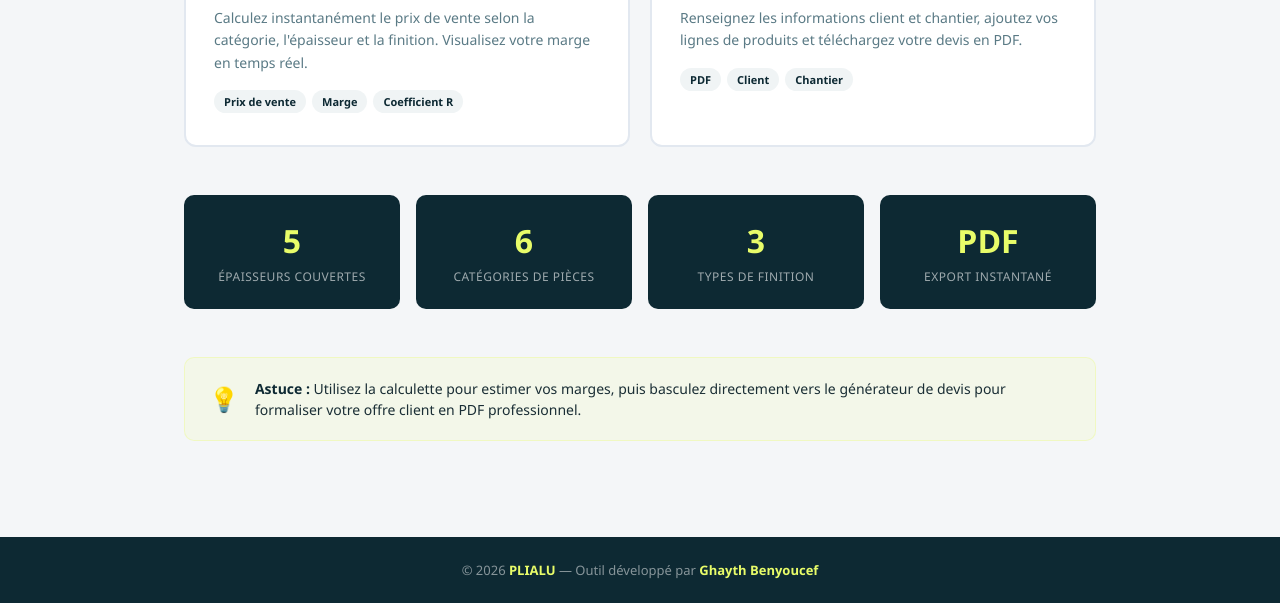
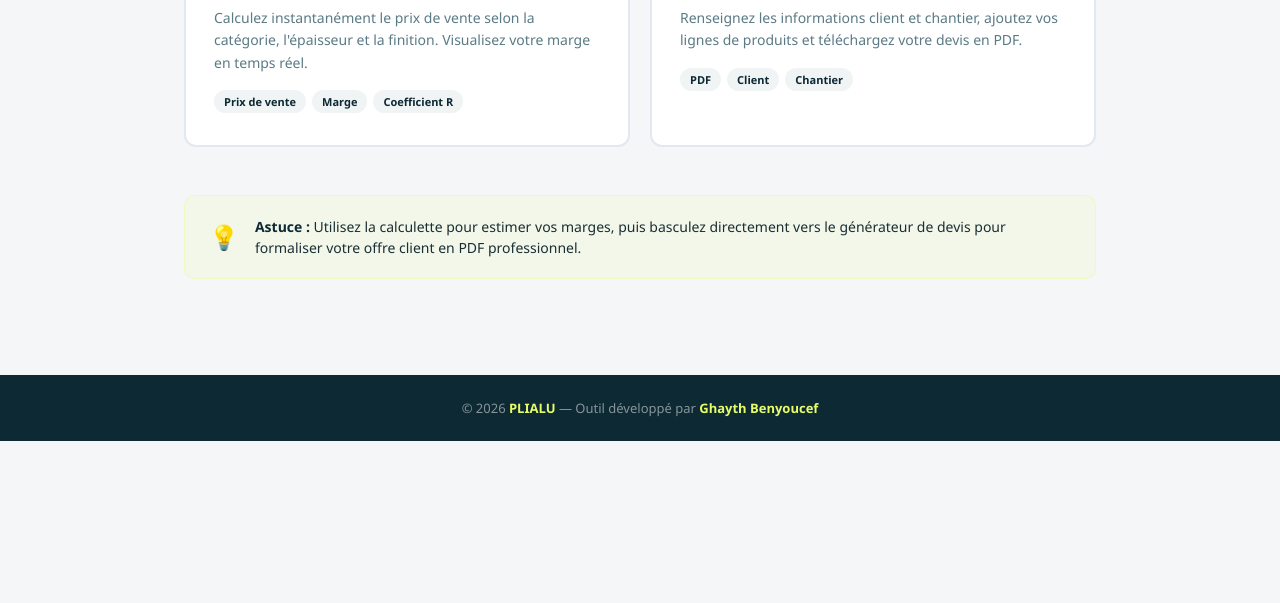
Before and after one commit to Ghayth-plialu/Ghayth-plialu.github.io, a plain HTML site: page index.html in a window 1280 px wide. Shown: the part 719-1322 px from the top of the page. After the commit the page ends 1160 px from the top, so only its background shows below. Drawn offline with Linux system fonts and the light colour scheme.

Commit message:
Update index.html

```diff
--- a/index.html
+++ b/index.html
@@ -271,26 +271,6 @@
 
   </div>
 
-  <!-- Stats -->
-  <div class="stats-grid">
-    <div class="stat-card">
-      <div class="stat-val">5</div>
-      <div class="stat-lbl">Épaisseurs couvertes</div>
-    </div>
-    <div class="stat-card">
-      <div class="stat-val">6</div>
-      <div class="stat-lbl">Catégories de pièces</div>
-    </div>
-    <div class="stat-card">
-      <div class="stat-val">3</div>
-      <div class="stat-lbl">Types de finition</div>
-    </div>
-    <div class="stat-card">
-      <div class="stat-val">PDF</div>
-      <div class="stat-lbl">Export instantané</div>
-    </div>
-  </div>
-
   <!-- Info band -->
   <div class="info-band">
     <span>💡</span>
```
